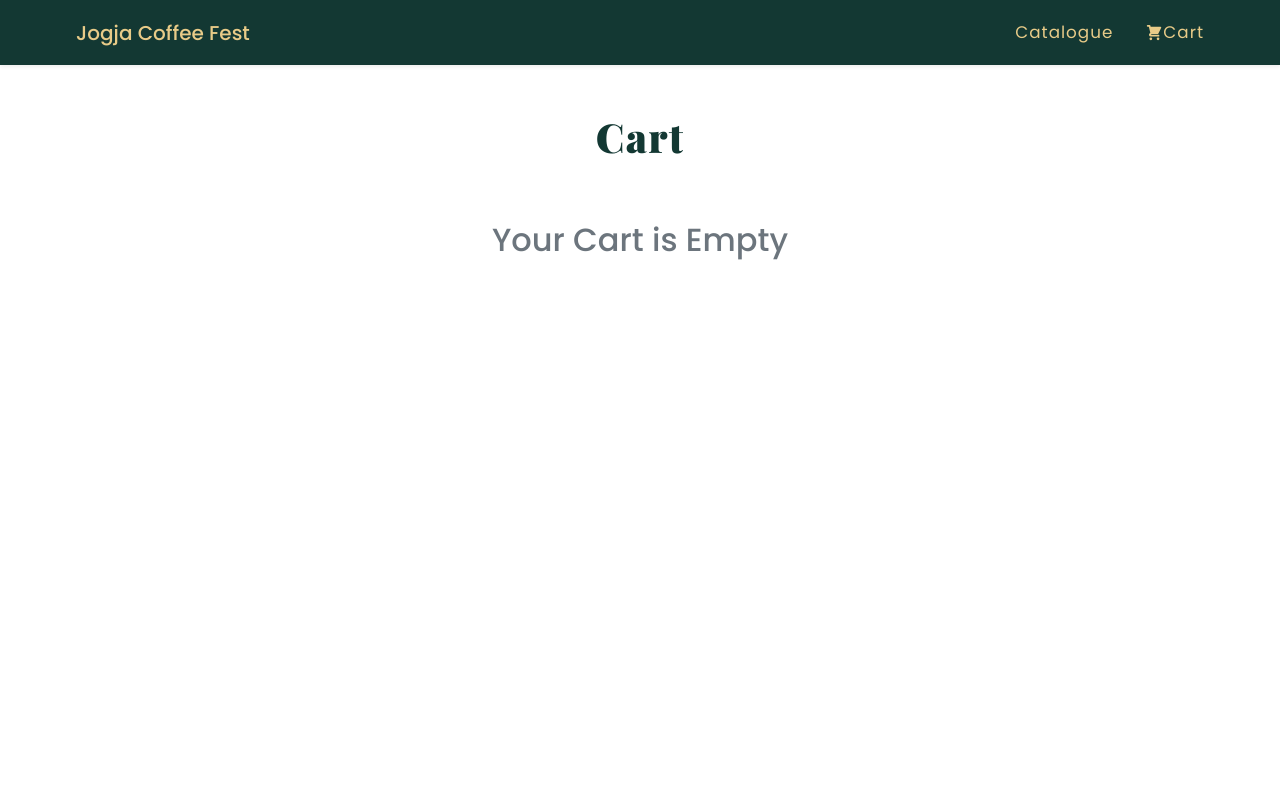
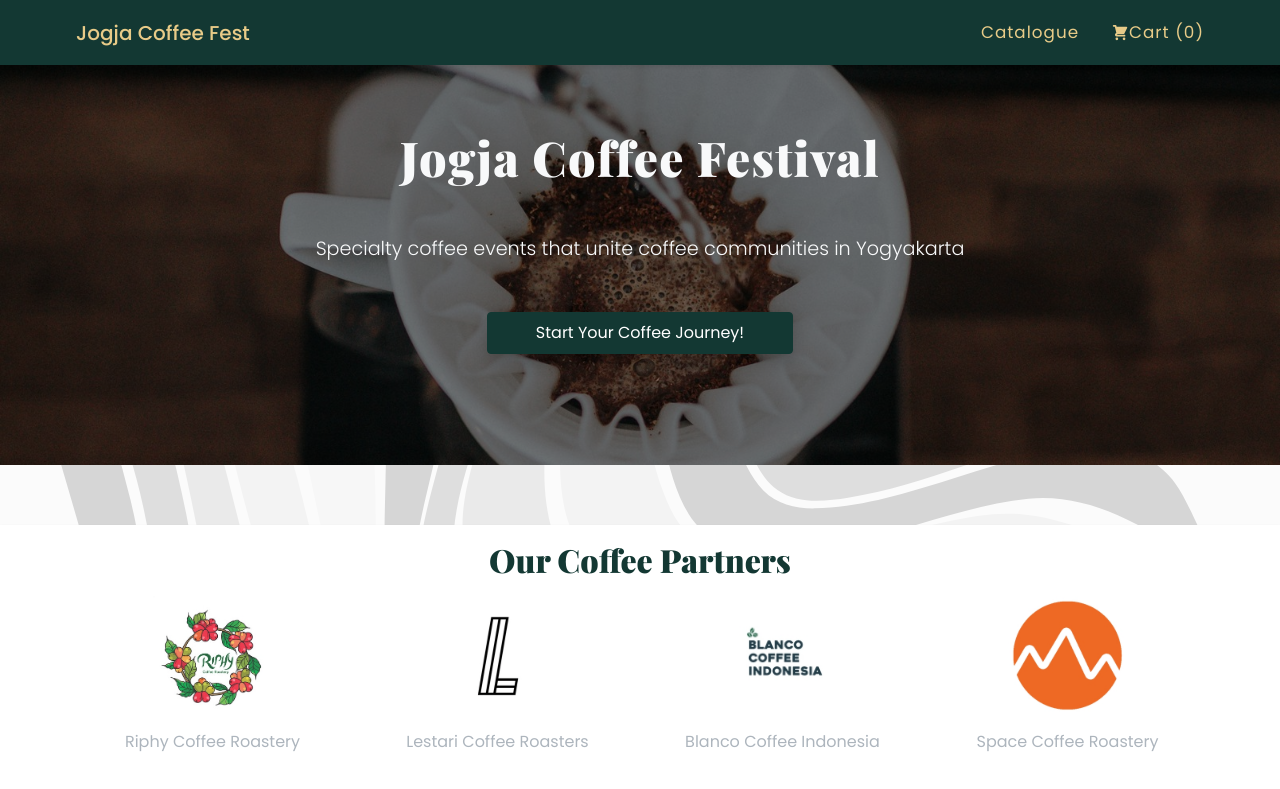
Before and after one commit to halosatrio/jogjacoffee, a React (Create React App) app: page / in a window 1280 px wide. Shown: the top 789 px of the page. Built offline with nearby package versions, Linux system fonts and the light colour scheme.

Commit message:
redux worked on storePage, katalogPage, cartPage and Navbar

```diff
--- a/src/App.js
+++ b/src/App.js
@@ -1,13 +1,13 @@
 import React from "react";
 import { BrowserRouter as Router, Route, Switch } from "react-router-dom";
 
-// import StorePage from "./pages/StorePage";
+import StorePage from "./pages/StorePage";
+import CartPage from "./pages/CartPage";
+import KatalogPage from "./pages/KatalogPage";
+import NotFound from "./pages/NotFound";
+// import DetailPage from "./pages/DetailPage";
 // import AboutPage from "./pages/AboutPage";
-// import CartPage from "./pages/CartPage";
-// import KatalogPage from "./pages/KatalogPage";
-// import NotFound from "./pages/NotFound";
-// import DetailPage from "./pages/DetailPage";
-import ExamplePage from "./pages/ExamplePage";
+// import ExamplePage from "./pages/ExamplePage";
 
 import "./assets/scss/style.scss";
 
@@ -15,15 +15,14 @@ function App() {
   return (
     <Router>
       <Switch>
-        {/* <Route path="/" exact component={KatalogPage} /> */}
-        <Route path="/" exact component={ExamplePage} />
-        {/* <Route path="/" exact component={StorePage} />
-        <Route exact path="/about" component={AboutPage} />
+        <Route path="/" exact component={StorePage} />
         <Route path="/cart" component={CartPage} />
         <Route path="/katalog" component={KatalogPage} />
-        <Route path="/coffee/:id" component={DetailPage} />
+        {/* <Route path="/coffee/:id" component={DetailPage} /> */}
         <Route path="/not-found" component={NotFound} />
-        <Route component={NotFound} /> */}
+        <Route component={NotFound} />
+        {/* <Route exact path="/about" component={AboutPage} /> */}
+        {/* <Route path="/" exact component={ExamplePage} /> */}
       </Switch>
     </Router>
   );
--- a/src/components/cartItem.js
+++ b/src/components/cartItem.js
@@ -6,7 +6,7 @@ import { formatNumber } from "../utils/numberFormat";
 import { PlusCircleIcon, MinusCircleIcon, TrashIcon } from "../assets/icons";
 
 const CartItem = (props) => {
-  const { cartItems, increase, decrease } = props;
+  const { cartItems, increase, decrease, removeProduct } = props;
 
   return (
     <div>
@@ -50,8 +50,7 @@ const CartItem = (props) => {
             {product.quantity === 1 && (
               <Button
                 type="button"
-                // onClick={() => removeProduct(product)}
-                onClick={() => console.log("REMOVE")}
+                onClick={() => removeProduct(product)}
                 className="btn btn-primary btn-sm mb-1"
               >
                 <TrashIcon width={"20px"} />
--- a/src/components/common/navBar.js
+++ b/src/components/common/navBar.js
@@ -6,9 +6,16 @@ import Button from "./button";
 import { CartIcon } from "../../assets/icons";
 
 const NavBar = (props) => {
+  const { cartItems } = props;
+
   const getNavLinkClass = (path) => {
     return props.location.pathname === path ? " active" : "";
   };
+
+  let itemCount = cartItems.reduce(
+    (total, product) => total + product.quantity,
+    0
+  );
 
   if (props.isCentered) {
     return (
@@ -37,7 +44,7 @@ const NavBar = (props) => {
           <li className={`nav-item${getNavLinkClass("/cart")}`}>
             <Button className="nav-link" type="link" href="/cart">
               <CartIcon width={"18px"} />
-              Cart
+              Cart ({itemCount})
             </Button>
           </li>
         </ul>
@@ -55,7 +62,7 @@ const NavBar = (props) => {
           <li className={`nav-item${getNavLinkClass("/cart")}`}>
             <Button className="nav-link" type="link" href="/cart">
               <CartIcon width={"18px"} />
-              Cart
+              Cart ({itemCount})
             </Button>
           </li>
         </ul>
@@ -85,7 +92,7 @@ const NavBar = (props) => {
               style={{ fontSize: 14 }}
             >
               <CartIcon width={"14px"} />
-              Cart
+              Cart ({itemCount})
             </Button>
           </li>
         </ul>
@@ -95,103 +102,3 @@ const NavBar = (props) => {
 };
 
 export default NavBar;
-// import React, { useContext } from "react";
-
-// import IconText from "./iconText";
-// import Button from "./button";
-
-// import { CartIcon } from "../../assets/icons";
-// import { CartContext } from "../../context/CartContext";
-
-// const NavBar = (props) => {
-//   const { itemCount } = useContext(CartContext);
-
-//   const getNavLinkClass = (path) => {
-//     return props.location.pathname === path ? " active" : "";
-//   };
-
-//   if (props.isCentered) {
-//     return (
-//       <nav className="navbar navbar-expand-lg navbar-light py-3">
-//         <div className="container">
-//           <IconText className="mx-auto" />
-//         </div>
-//       </nav>
-//     );
-//   }
-
-//   return (
-//     <>
-//       {/* WHEN MD AND LARGER */}
-//       <div className="d-none d-md-block sticky-top">
-//         <ul
-//           className="nav justify-content-around shadow-sm"
-//           style={{ paddingRight: 60, paddingLeft: 60 }}
-//         >
-//           <IconText className="my-auto pl-3">Jogja Coffee Fest</IconText>
-//           <li className={`nav-item${getNavLinkClass("/katalog")} ml-auto`}>
-//             <Button className="nav-link" type="link" href="/katalog">
-//               Catalogue
-//             </Button>
-//           </li>
-//           <li className={`nav-item${getNavLinkClass("/cart")}`}>
-//             <Button className="nav-link" type="link" href="/cart">
-//               <CartIcon width={"18px"} />
-//               Cart ({itemCount})
-//             </Button>
-//           </li>
-//         </ul>
-//       </div>
-
-//       {/* WHEN SM AND SMALLER */}
-//       <div className="d-none d-sm-block d-md-none sticky-top">
-//         <ul className="nav justify-content-around shadow-sm">
-//           <IconText className="my-auto pl-3">Coffee Fest</IconText>
-//           <li className={`nav-item${getNavLinkClass("/katalog")}`}>
-//             <Button className="nav-link" type="link" href="/katalog">
-//               Catalogue
-//             </Button>
-//           </li>
-//           <li className={`nav-item${getNavLinkClass("/cart")}`}>
-//             <Button className="nav-link" type="link" href="/cart">
-//               <CartIcon width={"18px"} />
-//               Cart ({itemCount})
-//             </Button>
-//           </li>
-//         </ul>
-//       </div>
-
-//       {/* WHEN SM AND SMALLER */}
-//       <div className="d-block d-sm-none sticky-top">
-//         <ul className="nav justify-content-around shadow-sm">
-//           <IconText className="my-auto px-3" style={{ fontSize: 16 }}>
-//             Coffee Fest
-//           </IconText>
-//           <li className={`nav-item${getNavLinkClass("/katalog")}`}>
-//             <Button
-//               className="nav-link"
-//               type="link"
-//               href="/katalog"
-//               style={{ fontSize: 14 }}
-//             >
-//               Catalogue
-//             </Button>
-//           </li>
-//           <li className={`nav-item${getNavLinkClass("/cart")}`}>
-//             <Button
-//               className="nav-link"
-//               type="link"
-//               href="/cart"
-//               style={{ fontSize: 14 }}
-//             >
-//               <CartIcon width={"14px"} />
-//               Cart ({itemCount})
-//             </Button>
-//           </li>
-//         </ul>
-//       </div>
-//     </>
-//   );
-// };
-
-// export default NavBar;
--- a/src/pages/ExamplePage.js
+++ b/src/pages/ExamplePage.js
@@ -23,7 +23,6 @@ class ExamplePage extends Component {
       handleCheckout,
     } = this.props;
 
-    console.log(checkout);
     return (
       <>
         <NavBar {...this.props} />
--- a/src/pages/KatalogPage.js
+++ b/src/pages/KatalogPage.js
@@ -18,11 +18,11 @@ class ExamplePage extends Component {
   }
 
   render() {
-    const { coffees, cartItems, addItem, increase } = this.props;
+    const { coffees, cartItems, addProduct, increase } = this.props;
 
     return (
       <>
-        <NavBar {...this.props} />
+        <NavBar {...this.props} cartItems={cartItems} />
         <TitleText className="mt-5 px-3">Products Catalogue</TitleText>
         <section className="katalog container my-5">
           <div className="row row-cols-2 row-cols-sm-3 row-cols-md-4 row-cols-lg-5 mb-3">
@@ -31,7 +31,7 @@ class ExamplePage extends Component {
                 key={product.id}
                 product={product}
                 cartItems={cartItems}
-                addItem={addItem}
+                addProduct={addProduct}
                 increase={increase}
               />
             ))}
--- a/src/pages/StorePage.js
+++ b/src/pages/StorePage.js
@@ -30,7 +30,7 @@ class StorePage extends Component {
   }
 
   render() {
-    const { partner, coffees } = this.props;
+    const { partner, coffees, cartItems } = this.props;
 
     const getRecommended = () => {
       return coffees.filter((c) => c.isRecommended === true);
@@ -54,7 +54,7 @@ class StorePage extends Component {
 
     return (
       <div className="store-page">
-        <NavBar {...this.props} />
+        <NavBar {...this.props} cartItems={cartItems} />
         <Jumbotron refRekomendasi={this.refRekomendasi} />
         <BannerPartner items={partner} />
         <section className="featured shadow-sm bg-white">
@@ -78,6 +78,7 @@ const mapStateToProps = (state) => {
   return {
     coffees: state.coffees,
     partner: state.partner,
+    cartItems: state.cartItems,
   };
 };
 
--- a/src/store/index.js
+++ b/src/store/index.js
@@ -2,7 +2,6 @@ import { createStore, applyMiddleware, compose } from "redux";
 import thunk from "redux-thunk";
 
 import rootReducer from "./reducers";
-// import { forbiddenWordsMiddleware } from "./middleware";
 
 const middleware = [thunk];
 
```
Also changed, not shown: src/pages/CartPage.js (+21 -6 lines).
